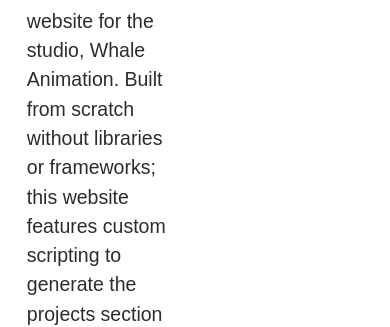
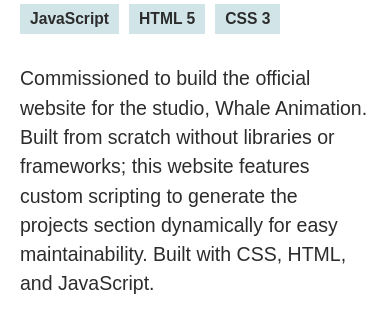
Before and after one commit to sawyer1776/portfolio, a Vue app: page / in a window 390 px wide. Shown: the part 1913-2240 px from the top of the page. Built offline with nearby package versions, Linux system fonts and the light colour scheme.

Commit message:
Mobile Styling fixes

```diff
--- a/src/components/Layout/ContactSection.vue
+++ b/src/components/Layout/ContactSection.vue
@@ -52,6 +52,7 @@
 	flex-direction: column;
 
 	margin: 0 auto;
+	padding: 5px;
 	gap: 1rem;
 	max-width: 60rem;
 }
--- a/src/components/Layout/ProjectItem.vue
+++ b/src/components/Layout/ProjectItem.vue
@@ -165,6 +165,7 @@
 		max-width: 90vw;
 	}
 	img {
+		width: 100%;
 		max-width: 100%;
 		box-shadow: 0.5rem 0.5rem 1.5rem 0.25rem
 			rgba(0, 0, 0, 0.15);
@@ -175,7 +176,7 @@
 	.paragraph {
 		font-size: var(--font-s-4);
 
-		max-width: 100%;
+		width: 100%;
 	}
 
 	.note {
--- a/src/components/Layout/resume-section.vue
+++ b/src/components/Layout/resume-section.vue
@@ -63,7 +63,7 @@
 	p {
 		max-width: 60rem;
 		line-height: 1.5;
-		font-size: var(--font-s-5);
+		font-size: var(--font-s-4);
 		padding: 1rem;
 	}
 }
@@ -71,7 +71,7 @@
 @media (max-width: 18.75em) {
 	p {
 		line-height: 1.5;
-		font-size: var(--font-s-4);
+		font-size: var(--font-s-3);
 		padding: 0.25rem;
 	}
 }
```
